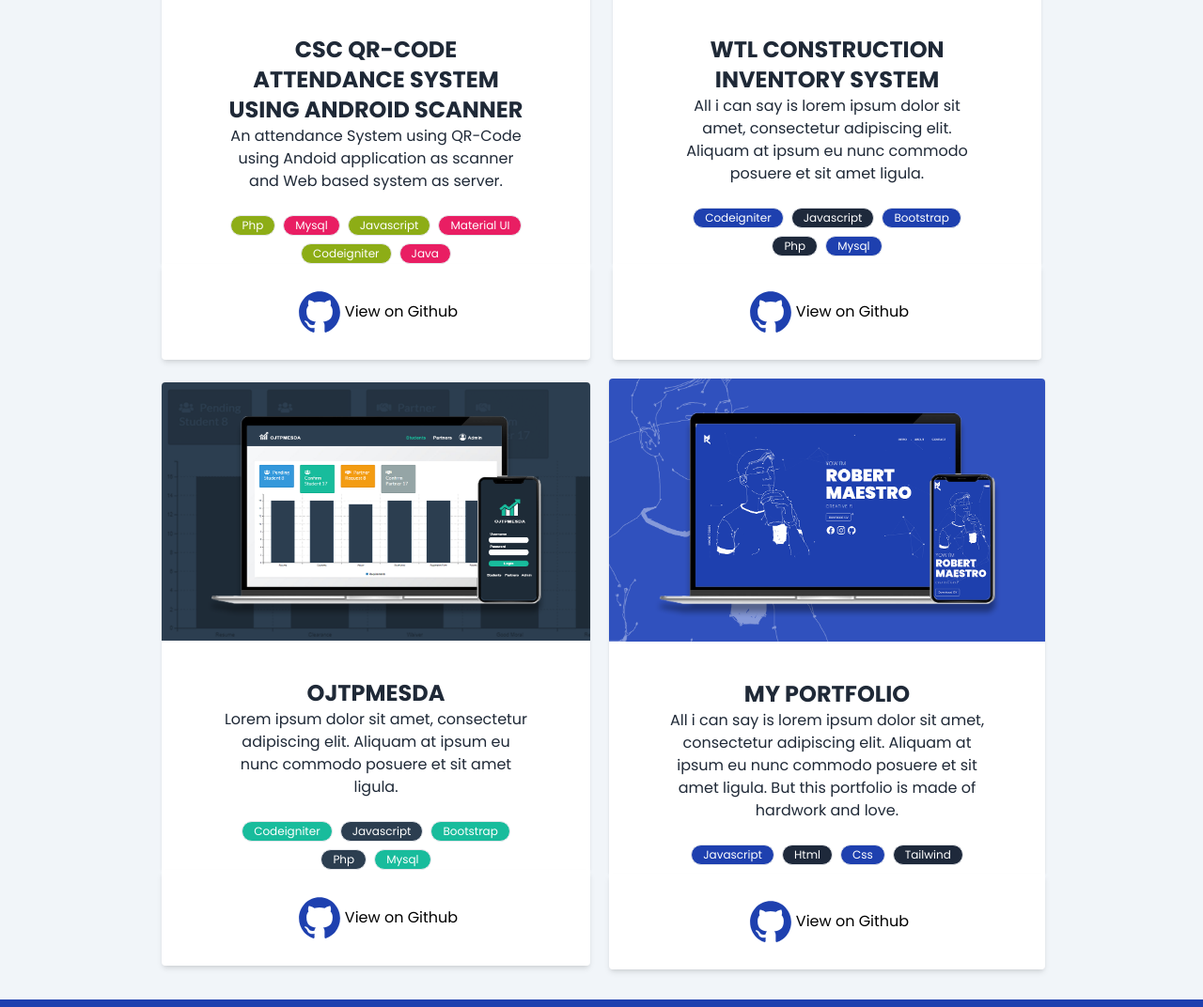
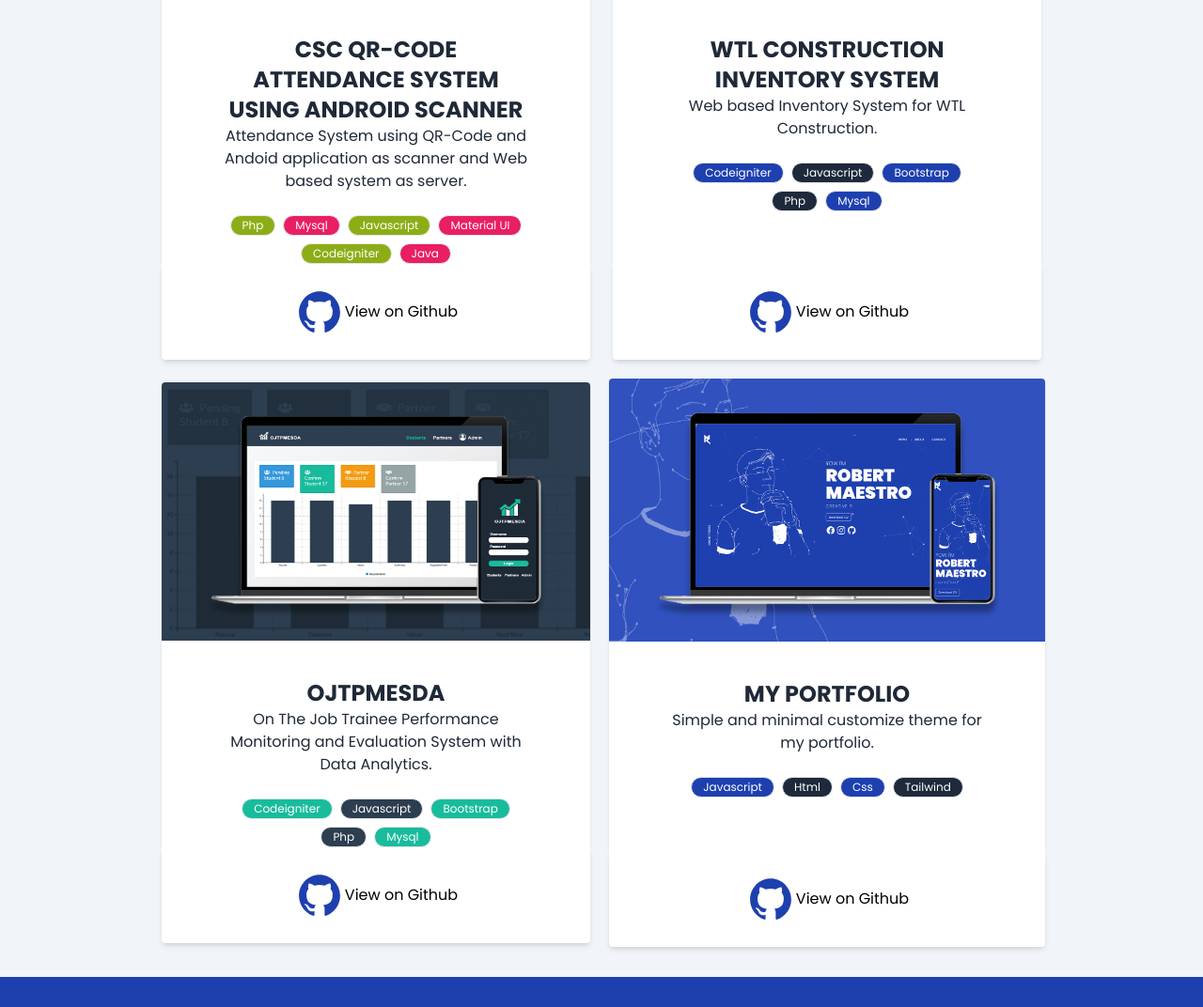
Before and after one commit to Ilovenine097/portfolio, a plain HTML site: page index.html in a window 1280 px wide. Shown: the part 2820-3892 px from the top of the page at 94% size. Drawn offline with nearby package versions, Linux system fonts and the light colour scheme; a script that the page names is missing.

Commit message:
upadting again

```diff
--- a/index.html
+++ b/index.html
@@ -229,7 +229,7 @@
                             CSC QR-CODE ATTENDANCE SYSTEM USING ANDROID SCANNER
                             </div>
                         <p class="text-gray-800 text-base dark:text-darktext">
-                            An attendance System using QR-Code using Andoid application as scanner and Web based system as server.
+                            Attendance System using QR-Code and Andoid application as scanner and Web based system as server.
                         </p>
                         </a>
                     </div>
@@ -263,7 +263,7 @@
                             WTL CONSTRUCTION INVENTORY SYSTEM
                             </div>
                         <p class="text-gray-800 text-base dark:text-darktext">
-                        All i can say is lorem ipsum dolor sit amet, consectetur adipiscing elit. Aliquam at ipsum eu nunc commodo posuere et sit amet ligula.
+                            Web based Inventory System for WTL Construction.
                         </p>
                         </a>
                     </div>
@@ -296,7 +296,7 @@
                             OJTPMESDA
                             </div>
                         <p class="text-gray-800 text-base dark:text-darktext">
-                        Lorem ipsum dolor sit amet, consectetur adipiscing elit. Aliquam at ipsum eu nunc commodo posuere et sit amet ligula.
+                            On The Job Trainee Performance Monitoring and Evaluation System with Data Analytics.
                         </p>
                         </a>
                     </div>
@@ -329,8 +329,7 @@
                             MY PORTFOLIO
                             </div>
                         <p class="text-gray-800 text-base dark:text-darktext">
-                            All i can say is lorem ipsum dolor sit amet, consectetur adipiscing elit. Aliquam at ipsum eu nunc commodo posuere et sit amet ligula.
-                            But this portfolio is made of hardwork and love.
+                            Simple and minimal customize theme for my portfolio.
                         </p>
                         </a>
                     </div>
```
